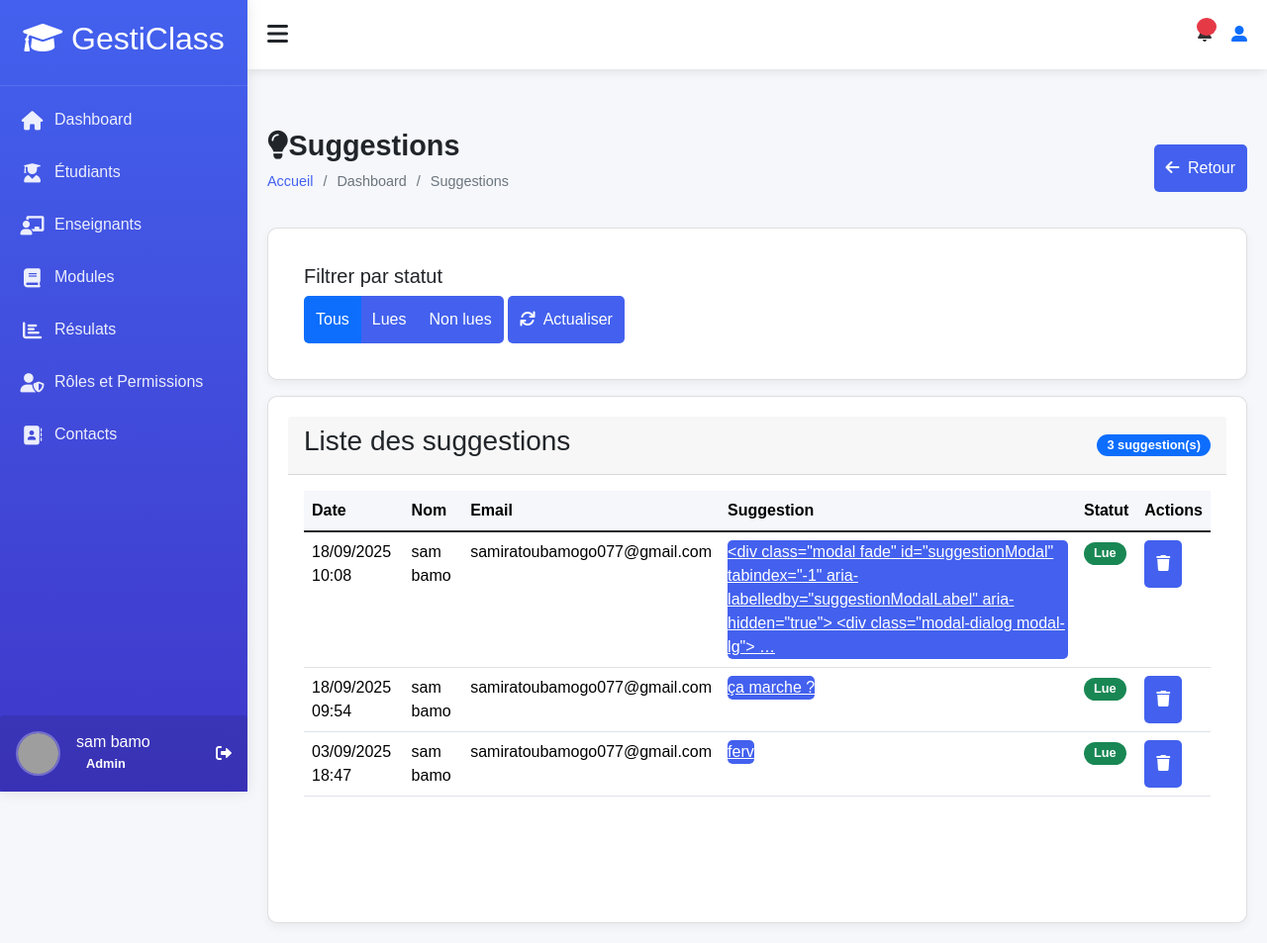
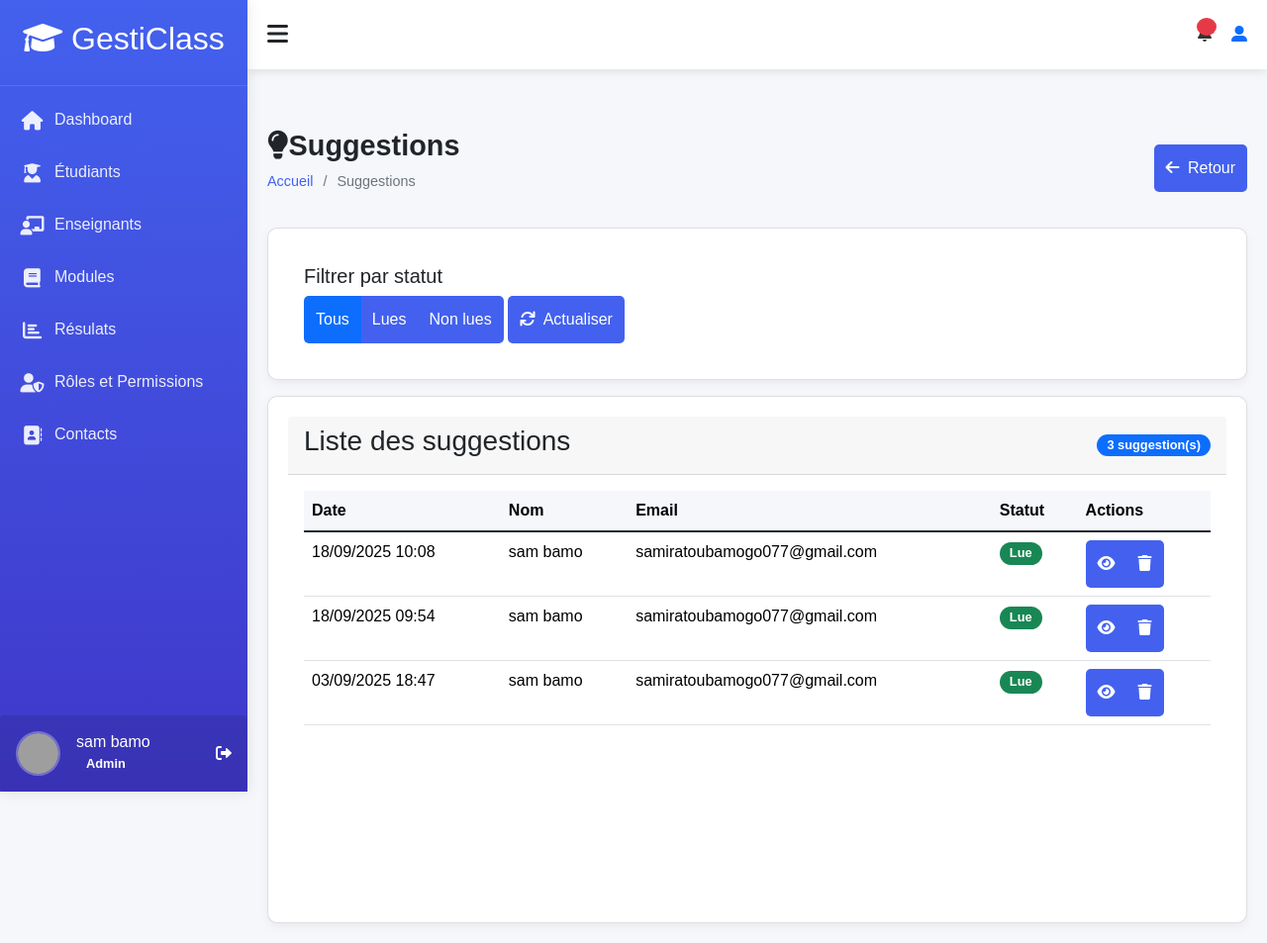
Before and after one commit to Sami-BMG/gestiClass-Projet-stage-L2, a Django app: page /dashboard/suggestions/ in a window 1280 px wide. Shown: the whole page at 99% size. Run offline with Django 5.2, Linux system fonts and the light colour scheme; a user stored in the database is signed in; data comes from the database, SQL or seed files in the repository; both versions use the stored data as it was after the commit; tables that the repository leaves empty hold one stand-in row (values such as "Sample post"); grey boxes are pictures that could not be loaded.

Commit message:
corrections prises en compte

```diff
--- a/accounts/models.py
+++ b/accounts/models.py
@@ -62,6 +62,8 @@ class User(AbstractUser):
         ("can_view_suggestions_list", "Peut voir la liste des suggestions"),
 
 
+        ("can_delete_suggestion", "Peut supprimer une suggestion"),
+        ("can_delete_result", "Peut supprimer un résultat"),
         #les détails
         ("can_view_module_details", "Peut les details d'un module"),
         ("can_view_student_details", "Peut voir les détails d'un étudiant"),
--- a/accounts/templates/contact/faq.html
+++ b/accounts/templates/contact/faq.html
@@ -8,6 +8,7 @@
             <h2><i class="fas fa-question-circle me-2"></i>Foire Aux Questions</h2>
             <ul class="breadcrumb">
                 <li><a href="{% url 'dashboard:dashboard' %}">Accueil</a></li>
+                <li><a href="{% url 'accounts:contact' %}">Contact</a></li>
                 <li>FAQ</li>
             </ul>
         </div>
--- a/accounts/templates/contact/school_info.html
+++ b/accounts/templates/contact/school_info.html
@@ -8,6 +8,7 @@
             <h2><i class="fas fa-school me-2"></i>Informations sur l'École</h2>
             <ul class="breadcrumb">
                 <li><a href="{% url 'dashboard:dashboard' %}">Accueil</a></li>
+                <li><a href="{% url 'accounts:contact' %}">Contact</a></li>
                 <li>Informations</li>
             </ul>
         </div>
--- a/accounts/templates/modules/add_grades.html
+++ b/accounts/templates/modules/add_grades.html
@@ -7,6 +7,7 @@
         <div>
             <h2><i class="fas fa-pencil-alt me-2"></i>Ajouter des notes - {{ module.name }}</h2>
             <ul class="breadcrumb">
+                <li><a href="{% url 'dashboard:dashboard' %}">Accueil</a></li>
                 <li><a href="{% url 'accounts:modules_list' %}">Modules</a></li>
                 <li>Ajouter des notes</li>
             </ul>
--- a/accounts/templates/profile/profile.html
+++ b/accounts/templates/profile/profile.html
@@ -8,7 +8,7 @@
             <h2><i class="fas fa-user me-2"></i>Mon Profil</h2>
             <ul class="breadcrumb">
                 <li><a href="{% url 'dashboard:dashboard' %}">Accueil</a></li>
-                <li>Profil</li>
+                <li> Mon Profil</li>
             </ul>
         </div>
         <div class="btn-group">
--- a/accounts/templates/results/results_list.html
+++ b/accounts/templates/results/results_list.html
@@ -192,7 +192,7 @@
                                     <a href="{% url 'accounts:student_results' result.student.id %}" class="btn btn-sm btn-outline-primary" title="Voir bulletin">
                                         <i class="fas fa-file-alt"></i>
                                     </a>
-                                    {% if is_admin or user.is_staff %}
+                                    {% if perms.accounts.can_delete_result %}
                                     <a href="{% url 'accounts:update_result' result.id %}" class="btn btn-sm btn-outline-warning" title="Modifier">
                                         <i class="fas fa-edit"></i>
                                     </a>
--- a/accounts/templates/results/student_results.html
+++ b/accounts/templates/results/student_results.html
@@ -7,6 +7,7 @@
         <div>
             <h2><i class="fas fa-user-graduate me-2"></i>Résultats de {{ student.get_full_name }}</h2>
             <ul class="breadcrumb">
+                <li><a href="{% url 'dashboard:dashboard' %}">Accueil</a></li>
                 <li><a href="{% url 'accounts:results_list' %}">Résultats</a></li>
                 <li>{{ student.get_full_name }}</li>
             </ul>
--- a/accounts/templates/students/student_detail.html
+++ b/accounts/templates/students/student_detail.html
@@ -5,10 +5,10 @@
 <div class="content">
     <div class="page-title">
         <div>
-            <h2><i class="fas fa-user-graduate me-2"></i>Détails de l'Élève</h2>
+            <h2><i class="fas fa-user-graduate me-2"></i>Détails de l'Étudiant</h2>
             <ul class="breadcrumb">
                 <li><a href="{% url 'dashboard:dashboard' %}">Accueil</a></li>
-                <li>Élèves</li>
+                <li> <a href="{% url 'accounts:students_list' %}">Étudiants</a></li>
                 <li>Détails</li>
             </ul>
         </div>
@@ -195,7 +195,7 @@
                             <div class="info-item mb-3">
                                 <label class="fw-bold text-primary">Profil</label>
                                 <p class="mb-0">
-                                    <span >Élève</span>
+                                    <span >Étudiant</span>
                                 </p>
                             </div>
                         </div>
--- a/accounts/templates/students/update_student.html
+++ b/accounts/templates/students/update_student.html
@@ -5,10 +5,10 @@
 <div class="content">
     <div class="page-title">
         <div>
-            <h2><i class="fas fa-user-edit me-2"></i>Modifier l'Élève</h2>
+            <h2><i class="fas fa-user-edit me-2"></i>Modifier l'Étudiant</h2>
             <ul class="breadcrumb">
                 <li><a href="{% url 'dashboard:dashboard' %}">Accueil</a></li>
-                <li><a href="{% url 'accounts:students_list' %}">Élèves</a></li>
+                <li><a href="{% url 'accounts:students_list' %}">Étudiants</a></li>
                 <li>Modifier</li>
             </ul>
         </div>
--- a/accounts/templates/teachers/teacher_detail.html
+++ b/accounts/templates/teachers/teacher_detail.html
@@ -8,7 +8,7 @@
             <h2><i class="fas fa-chalkboard-teacher me-2"></i>Détails de l'Enseignant</h2>
             <ul class="breadcrumb">
                 <li><a href="{% url 'dashboard:dashboard' %}">Accueil</a></li>
-                <li>Enseignants</li>
+                <li> <a href="{% url 'accounts:teachers_list' %}">Enseignants</a></li>
                 <li>Détails</li>
             </ul>
         </div>
--- a/accounts/templates/teachers/update_teacher.html
+++ b/accounts/templates/teachers/update_teacher.html
@@ -8,7 +8,7 @@
             <h2><i class="fas fa-user-edit me-2"></i>Modifier l'Enseignant</h2>
             <ul class="breadcrumb">
                 <li><a href="{% url 'dashboard:dashboard' %}">Accueil</a></li>
-                <li>Enseignants</li>
+                <li><a href="{% url 'accounts:teachers_list' %}">Enseignants</a></li>
                 <li>Modifier</li>
             </ul>
         </div>
--- a/accounts/views.py
+++ b/accounts/views.py
@@ -3,10 +3,10 @@ from django.contrib.auth import login, authenticate, update_session_auth_hash, l
 from django.contrib.auth.forms import AuthenticationForm, PasswordChangeForm
 from django.contrib.auth.decorators import login_required, user_passes_test,permission_required
 from django.contrib import messages
+from django.core.mail import send_mail
 from django.contrib.auth.views import PasswordResetView, PasswordResetDoneView, PasswordResetConfirmView, PasswordResetCompleteView
 from django.urls import reverse_lazy
 from django.utils.translation import gettext_lazy as _
-from django.core.mail import send_mail
 from django.conf import settings
 from django.template.loader import render_to_string
 from django.utils.html import strip_tags
--- a/gestiClass/settings.py
+++ b/gestiClass/settings.py
@@ -1,5 +1,6 @@
 from pathlib import Path
 import os
+
 
 # Build paths inside the project like this: BASE_DIR / 'subdir'.
 BASE_DIR = Path(__file__).resolve().parent.parent
@@ -117,8 +118,8 @@ EMAIL_BACKEND = 'django.core.mail.backends.smtp.EmailBackend'
 EMAIL_HOST = 'smtp.gmail.com'
 EMAIL_PORT = 587
 EMAIL_USE_TLS = True
-EMAIL_HOST_USER = 'samiratoubamogo077@gmail.com'
-EMAIL_HOST_PASSWORD = '#'
+EMAIL_HOST_USER = 'samiratoubamogo6@gmail.com'
+EMAIL_HOST_PASSWORD = 'vshewvzauhhyazee'
 
 LOGIN_REDIRECT_URL = 'dashboard:home'  # Redirection après connexion
 LOGOUT_REDIRECT_URL = 'accounts:login'  # Redirection après déconnexion
--- a/templates/suggestions/suggestions.html
+++ b/templates/suggestions/suggestions.html
@@ -7,7 +7,6 @@
             <h2><i class="fas fa-lightbulb"></i>Suggestions</h2>
             <ul class="breadcrumb">
                 <li><a href="{% url 'dashboard:home' %}">Accueil</a></li>
-                <li>Dashboard</li>
                 <li>Suggestions</li>
             </ul>
         </div>
@@ -49,7 +48,6 @@
                             <th>Date</th>
                             <th>Nom</th>
                             <th>Email</th>
-                            <th>Suggestion</th>
                             <th>Statut</th>
                             <th>Actions</th>
                         </tr>
@@ -62,12 +60,6 @@
                             <td>{{ suggestion.name }}</td>
                             <td>{{ suggestion.email }}</td>
                             <td>
-                                <button type="button" class="btn btn-link p-0 text-start" data-bs-toggle="modal"
-                                        data-bs-target="#suggestionModal" data-id="{{ suggestion.id }}">
-                                    {{ suggestion.message|truncatewords:10 }}
-                                </button>
-                            </td>
-                            <td>
                                 {% if suggestion.is_read %}
                                     <span class="badge bg-success">Lue</span>
                                 {% else %}
@@ -75,19 +67,33 @@
                                 {% endif %}
                             </td>
                             <td>
-                                <div class="btn-group">
+                                <div class="btn-group" role="group">
+                                    <!-- Bouton Marquer comme lu -->
                                     {% if not suggestion.is_read %}
                                     <a href="{% url 'dashboard:mark_suggestion_read' suggestion.id %}"
-                                    class="btn btn-sm btn-outline-success" title="Marquer comme lue">
+                                       class="btn btn-sm btn-outline-success"
+                                       title="Marquer comme lue">
                                         <i class="fas fa-check"></i>
                                     </a>
                                     {% endif %}
+                                    <!-- Bouton Voir -->
+                                    <a href="#"
+                                       class="btn btn-sm btn-outline-primary"
+                                       data-bs-toggle="modal"
+                                       data-bs-target="#suggestionModal"
+                                       data-id="{{ suggestion.id }}"
+                                       title="Voir la suggestion">
+                                        <i class="fas fa-eye"></i>
+                                    </a>
+                                    {% if perms.accounts.can_delete_suggestion %}
+                                    <!-- Bouton Supprimer -->
                                     <a href="{% url 'dashboard:delete_suggestion' suggestion.id %}"
-                                    class="btn btn-sm btn-outline-danger"
-                                    onclick="return confirm('Êtes-vous sûr de vouloir supprimer cette suggestion ?')"
-                                    title="Supprimer">
+                                       class="btn btn-sm btn-outline-danger"
+                                       onclick="return confirm('Êtes-vous sûr de vouloir supprimer cette suggestion ?')"
+                                       title="Supprimer">
                                         <i class="fas fa-trash"></i>
                                     </a>
+                                    {% endif %}
                                 </div>
                             </td>
                         </tr>
@@ -106,8 +112,9 @@
 
 <!-- Modal pour afficher le détail d'une suggestion -->
 <div class="modal fade" id="suggestionModal" tabindex="-1" aria-labelledby="suggestionModalLabel" aria-hidden="true">
-    <div class="modal-dialog">
+    <div class="modal-dialog modal-lg">  <!-- Ajout de modal-lg -->
         <div class="modal-content">
+            <!-- ... contenu existant ... -->
             <div class="modal-header">
                 <h5 class="modal-title" id="suggestionModalLabel">Détail de la suggestion</h5>
                 <button type="button" class="btn-close" data-bs-dismiss="modal" aria-label="Close"></button>
```
Also changed, not shown: accounts/templates/roles/edit_role.html (+29 -35 lines), templates/planning/create_planning.html (+11 -2 lines), accounts/migrations/0022_alter_user_options.py (added), accounts/migrations/0023_alter_user_options.py (added), db.sqlite3.
